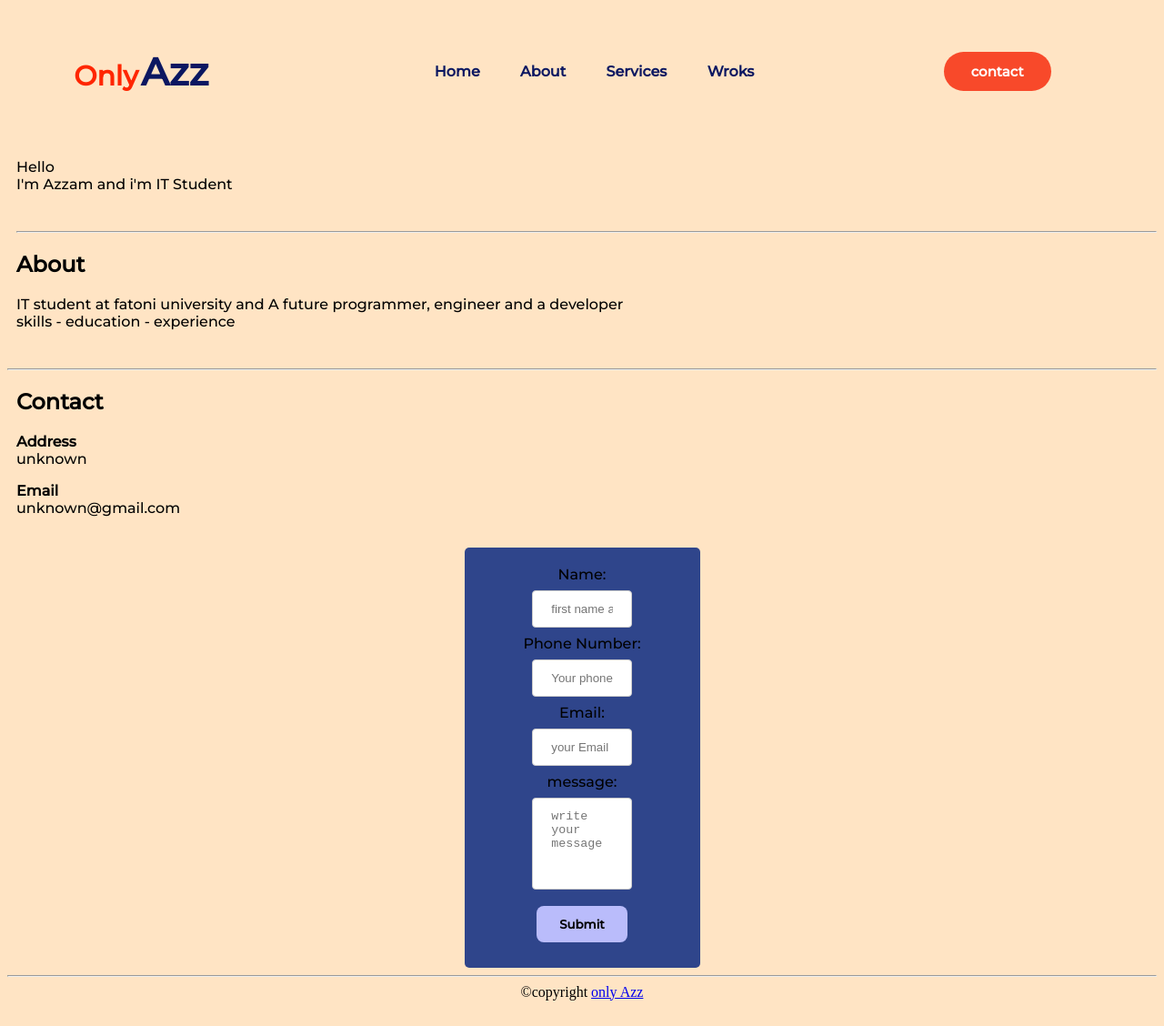
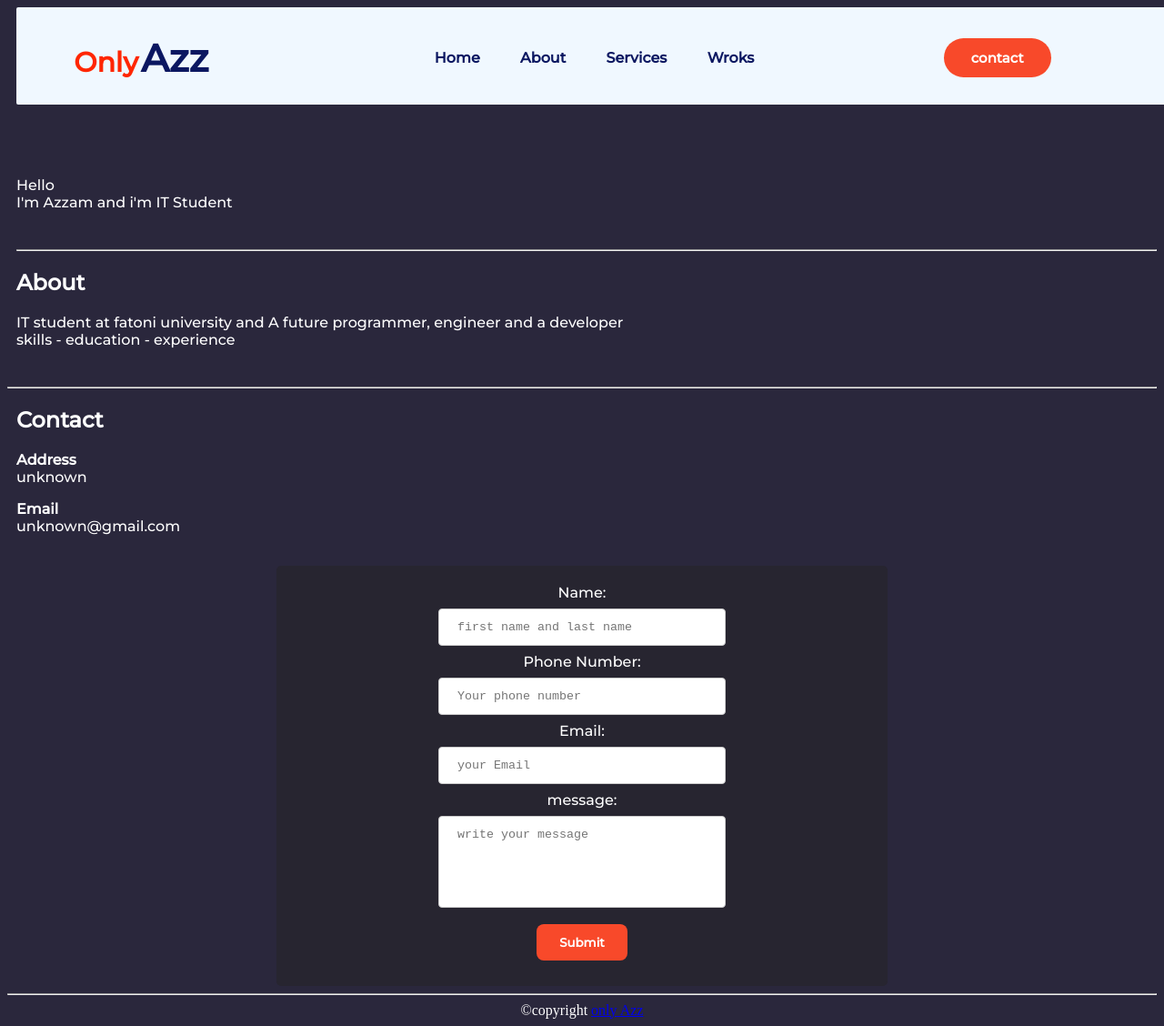
Before and after one commit to Azzamjeh/server, a plain HTML site: page index.html in a window 1280 px wide. Shown: the whole page at 91% size. Drawn offline with Linux system fonts and the light colour scheme.

Commit message:
change some colors

```diff
--- a/css/style.css
+++ b/css/style.css
@@ -1,18 +1,21 @@
 body{
-    background-color: bisque;
+    background-color: #2a273c;
     background-size: cover;
+    color: white;
 }
 .nav-div{
-    height: 150px;
+    height: 170px;
     width: 100%;
 }
 nav{
     display: flex;
     align-items: center;
     justify-content: space-between;
-    padding-top: 20px;
+    padding-top:5px;
     padding-left: 5%;
     padding-right: 10%;
+    border-radius: 2px;
+    background-color: aliceblue;
     font-family: 'Montserrat', sans-serif;
 }
 .logo{
@@ -67,9 +70,9 @@ nav ul li a:hover{
 
 
 .submit-button{
-    background-color: rgb(186, 188, 251);
-    color: black;
+    background-color: rgb(248, 73, 42);    color: black;
     font-weight: bold;
+    color: white;
     border: none;
     border-radius: 8px;
     height: 40px;
@@ -89,10 +92,11 @@ nav ul li a:hover{
     margin: auto;
     text-align: center;
     border-radius: 5px;
-    background-color: #2f458b;
+    background-color: #272530;
     padding: 20px;
     border: none;
-    width: fit-content;
+    width:50%;
+
  }
  input, textarea{
     width: 50%;
@@ -102,4 +106,6 @@ nav ul li a:hover{
     border: 1px solid #ccc;
     border-radius: 4px;
     box-sizing: border-box;
-    resize: none;  }
+    resize: none;
+    font-family: monospace;
+}
--- a/index.html
+++ b/index.html
@@ -55,7 +55,7 @@
 
          <label for="name">Name:</label><br>
          <input placeholder="first name and last name" type="text" id="name" name="name" required
-            title="Input your real name" pattern="[A-Za-z]{2,}.[A-Za-z]{2,}"><br>
+           autocomplete="off"  title="Input your real name" pattern="[A-Za-z]{2,}.[A-Za-z]{2,}"><br>
 
          <label for="phoneNumber">Phone Number:</label><br>
          <input placeholder="Your phone number" type="tel" id="PhoneNumber" name="phoneNumber" required
```
